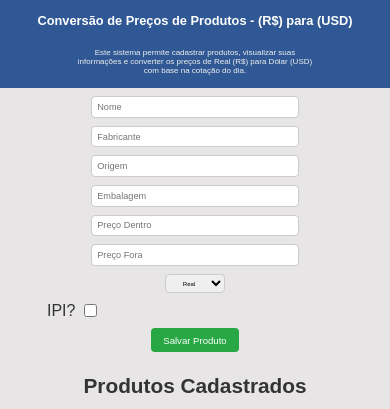
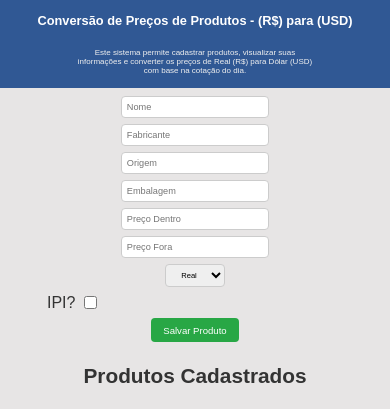
Before and after one commit to Klaudio0707/Tabela-Produtos-USD-F, a React (Create React App) app: page / in a window 390 px wide. Shown: the top 409 px of the page. Built offline with nearby package versions, Linux system fonts and the light colour scheme; no server answers.

Commit message:
alteração do tamanho do input

```diff
--- a/src/style/Formulario.css
+++ b/src/style/Formulario.css
@@ -175,7 +175,7 @@ body {
   .form-container {
     display: grid;
     grid-template-columns: 1fr; /* Uma única coluna */
-    gap: 0.5rem; /* Espaçamento entre os campos */
+    gap: 0.4rem; /* Espaçamento entre os campos */
     align-items: start; /* Alinha os elementos no topo */
     justify-content: center;
     margin: 0 auto;
@@ -184,14 +184,14 @@ body {
   }
 
   .input-field {
-    width: 70%; /* Ocupa toda a largura da coluna */
+    width: 50%; /* Ocupa toda a largura da coluna */
     font-size: 0.575rem; /* Reduz tamanho da fonte */
     padding: 0.3rem;
     box-sizing: border-box;
     margin: 0 auto;
   }
   .input-field-IPI {
-    width: 35%; /* Ocupa toda a largura da coluna */
+    width: 30%; /* Ocupa toda a largura da coluna */
     font-size: 0.575rem; /* Reduz tamanho da fonte */
     padding: 0.rem;
     box-sizing: border-box;
@@ -202,7 +202,7 @@ body {
   }
   .select-field {
     width: 20%; /* Ocupa toda a largura da coluna */
-    font-size: 0.375rem; /* Reduz tamanho da fonte */
+    font-size: 0.475rem; /* Reduz tamanho da fonte */
     padding: 0.3rem;
     box-sizing: border-box;
     margin: 0 auto;
```
